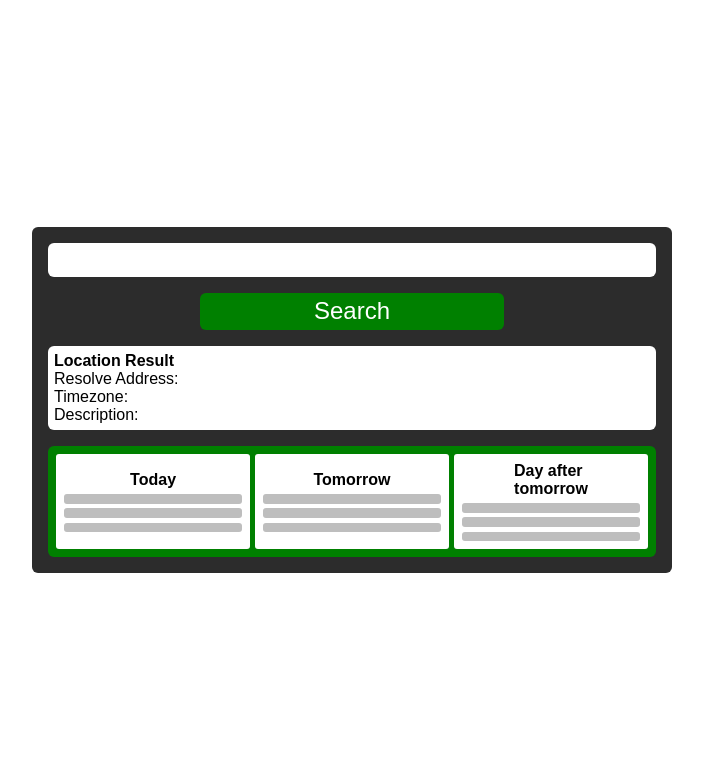
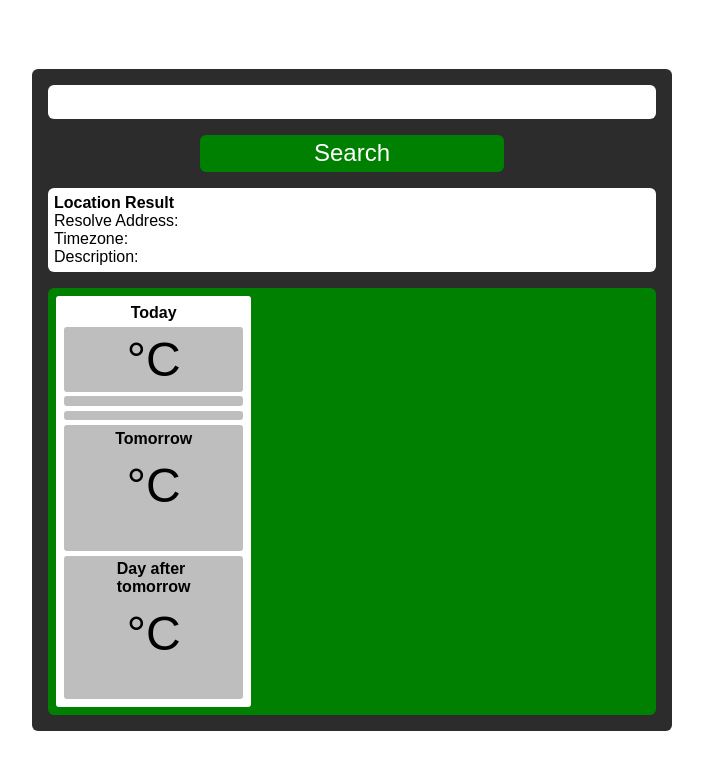
Before and after one commit to eustaquiogalano/q-weather-app, a website built with webpack: page src/index.html in a window 1280 px wide. Shown: the whole page, without its empty margins (288-991 px from the left). Built offline with nearby package versions, Linux system fonts and the light colour scheme.

Commit message:
feat: replace id names with class names

```diff
--- a/src/index.html
+++ b/src/index.html
@@ -12,28 +12,34 @@
         <button id="search-city-button">Search</button>
         <div id="location-result-container">
           <h2>Location Result</h2>
-          <p>Resolve Address: <span id="resolve-address"></span></p>
+          <p>
+            Resolve Address:
+            <span id="resolve-address"></span>
+          </p>
           <p>Timezone: <span id="timezone"></span></p>
-          <p>Description: <span id="description"></span></p>
+          <p>
+            Description:
+            <span id="description"></span>
+          </p>
         </div>
         <div id="next-days-container">
           <div id="day-1-container" class="day-container">
             <h2>Today</h2>
-            <div id="temp"></div>
-            <div id="date"></div>
-            <div id="description"></div>
-          </div>
-          <div id="day-2-container" class="day-container">
-            <h2>Tomorrow</h2>
-            <div id="temp"></div>
-            <div id="date"></div>
-            <div id="description"></div>
-          </div>
-          <div id="day-3-container" class="day-container">
-            <h2>Day after <br />tomorrow</h2>
-            <div id="temp"></div>
-            <div id="date"></div>
-            <div id="description"></div>
+            <div class="temp"><span></span>°C</div>
+            <div class="date"></div>
+            <div class="description"></div>
+            <div id="day-2-container" class="day-container">
+              <h2>Tomorrow</h2>
+              <div class="temp"><span></span>°C</div>
+              <div class="date"></div>
+              <div class="description"></div>
+            </div>
+            <div id="day-3-container" class="day-container">
+              <h2>Day after <br />tomorrow</h2>
+              <div class="temp"><span></span>°C</div>
+              <div class="date"></div>
+              <div class="description"></div>
+            </div>
           </div>
         </div>
       </div>
```
